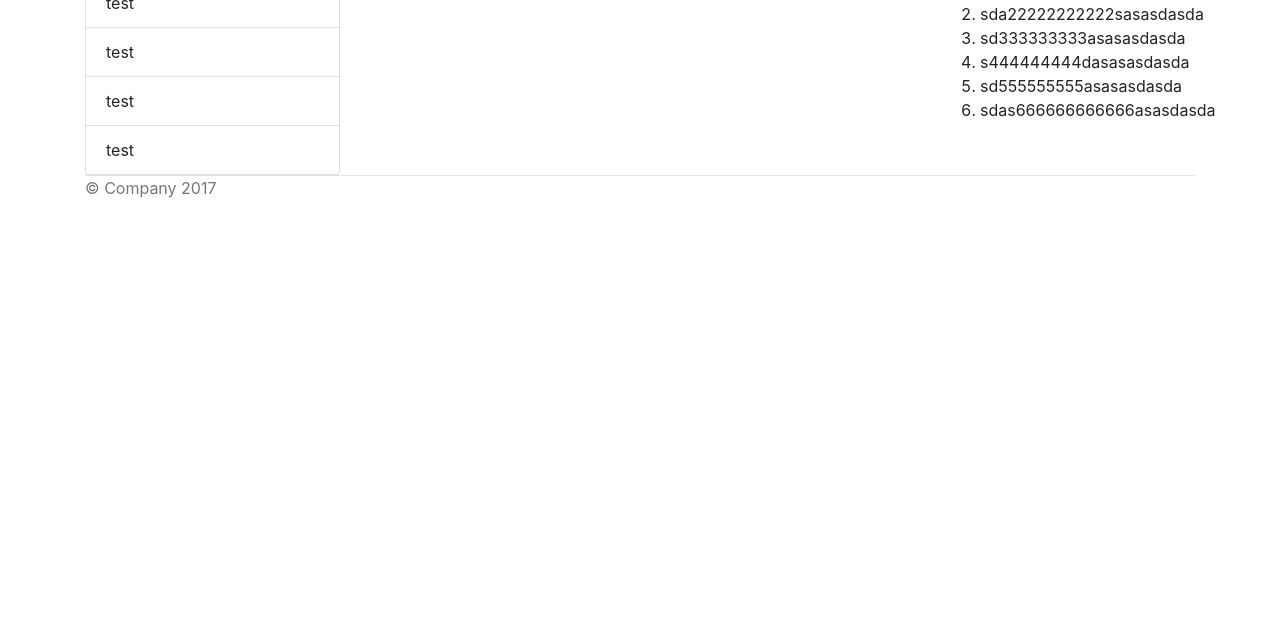
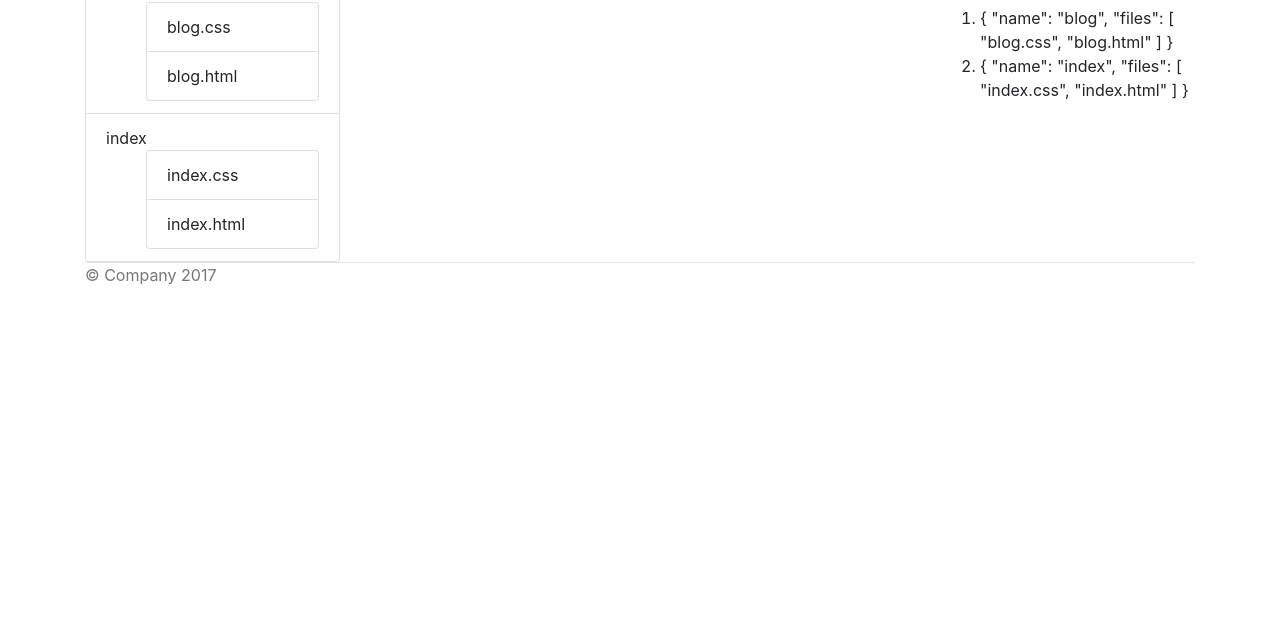
Before and after one commit to HanlaoTwo/HanLaotwo, a plain HTML site: page Pages/htmls/blog/blog.html in a window 1280 px wide. Shown: the part 177-800 px from the top of the page. Drawn offline with Linux system fonts and the light colour scheme; no server answers.

Commit message:
合并组件，简化逻辑。 更新url

```diff
--- a/Pages/htmls/blog/blog.html
+++ b/Pages/htmls/blog/blog.html
@@ -16,29 +16,7 @@
     <link href="blog.css" rel="stylesheet">
     <link href="../code.css" rel="stylesheet">
 </head>
-<script type="text/x-template" id="left">
-    <div>
-        <div>
-            <h4 class="my-0 font-weight-normal"> {{ ci }} </h4>
-            <h3>最新</h3>
-        </div>
-        <ul class="list-group">
-            <li class="list-group-item" v-for="item in lcdata">{{ item.title }}</li>
-        </ul>
-    </div>
-</script>
 
-<script type="text/x-template" id="right">
-    <div>
-        <div>
-            <h4 class="my-0 font-weight-normal"> {{ ci }} </h4>
-            <h3>content</h3>
-        </div>
-        <ol>
-            <li v-for="item in host_stata"> {{ item.title }}</li>
-        </ol>
-    </div>
-</script>
 
 <script type="text/x-template" id="head_template">
     <header class="header clearfix">
@@ -59,11 +37,6 @@
     </header>
 </script>
 
-<script type="text/x-template" id="mid">
-    <div v-html = "content"></div>
-</script>
-
-
 
 <body>
 
@@ -71,9 +44,32 @@
 
     <header_com></header_com>
     <div class="row">
-        <left class="col-md-3"></left>
-        <mid class="col-md-6"></mid>
-        <right class="col-md-3"></right>
+        <div class="col-md-3">
+            <div>
+                <h4 class="my-0 font-weight-normal"> 什么东西左边 </h4>
+            </div>
+            <ul class="list-group">
+                <li class="list-group-item" v-for="item in catalog">{{ item.name }}
+                    <ul>
+                        <li class="list-group-item" v-for="file in item.files"
+                            v-on:click="getContent(item.name,file)">{{ file }}
+                        </li>
+                    </ul>
+                </li>
+            </ul>
+        </div>
+
+        <div class="col-md-6" v-html="article"></div>
+
+        <div class="col-md-3">
+            <div>
+                <h4 class="my-0 font-weight-normal"> 什么东西右边 </h4>
+                <h3>content</h3>
+            </div>
+            <ol>
+                <li v-for="item in catalog"> {{ item }}</li>
+            </ol>
+        </div>
     </div>
     <footer class="footer">
         <p>&copy; Company 2017</p>
--- a/Pages/htmls/blog/blog.js
+++ b/Pages/htmls/blog/blog.js
@@ -3,31 +3,52 @@
  * ,.
  */
 var baseUrl = "http://127.0.0.1:5000";
+var getArticle = "/get_article";
+var getContent = "/get_conetnt";
 var demo = new Vue({
     el: '#blog',
     created: function () {
-        //this.getClusters()
+        this.getCatalog();
+        this.getContent("","")
     },
     data: {
-        clusters:["1","2"],
-        clusters0: [],
-        gridColumns: ['host', 'state'],
-        gridData: []
+        catalog:[{'name': 'blog', 'files': ['blog.css', 'blog.html']}, {'name': 'index', 'files': ['index.css', 'index.html']}],
+        article: "### shen me dong xi",
+        content: [],
     },
     methods: {
-        getClusters: function () {
+        getCatalog: function () {
             ins = this;
             return $.ajax({
                 type: 'get',
-                url: baseUrl + '/getComps',
+                url: baseUrl + getContent,
                 data: {},
                 success: function (data) {
                     console.log(data);
-                    ins.clusters = setClusters(data);
-                    console.log(ins.clusters)
+                    ins.catalog = JSON.parse(data);
+                    console.log(ins.catalog)
                 },
                 error: function () {
                     //do something
+                }
+            });
+        },
+        getContent: function (dir,name) {
+            ins = this;
+            return $.ajax({
+                type: 'get',
+                url: baseUrl + getArticle,
+                data: {
+                    dir:dir==""?"blog":dir,
+                    name:name==""?"blog.js":name
+                },
+                success: function (data) {
+                    console.log(data);
+                    ins.article =  marked(data);
+                    console.log(ins.article)
+                },
+                error: function () {
+                    console.log(dir+"  "+name);
                 }
             });
         }
```
